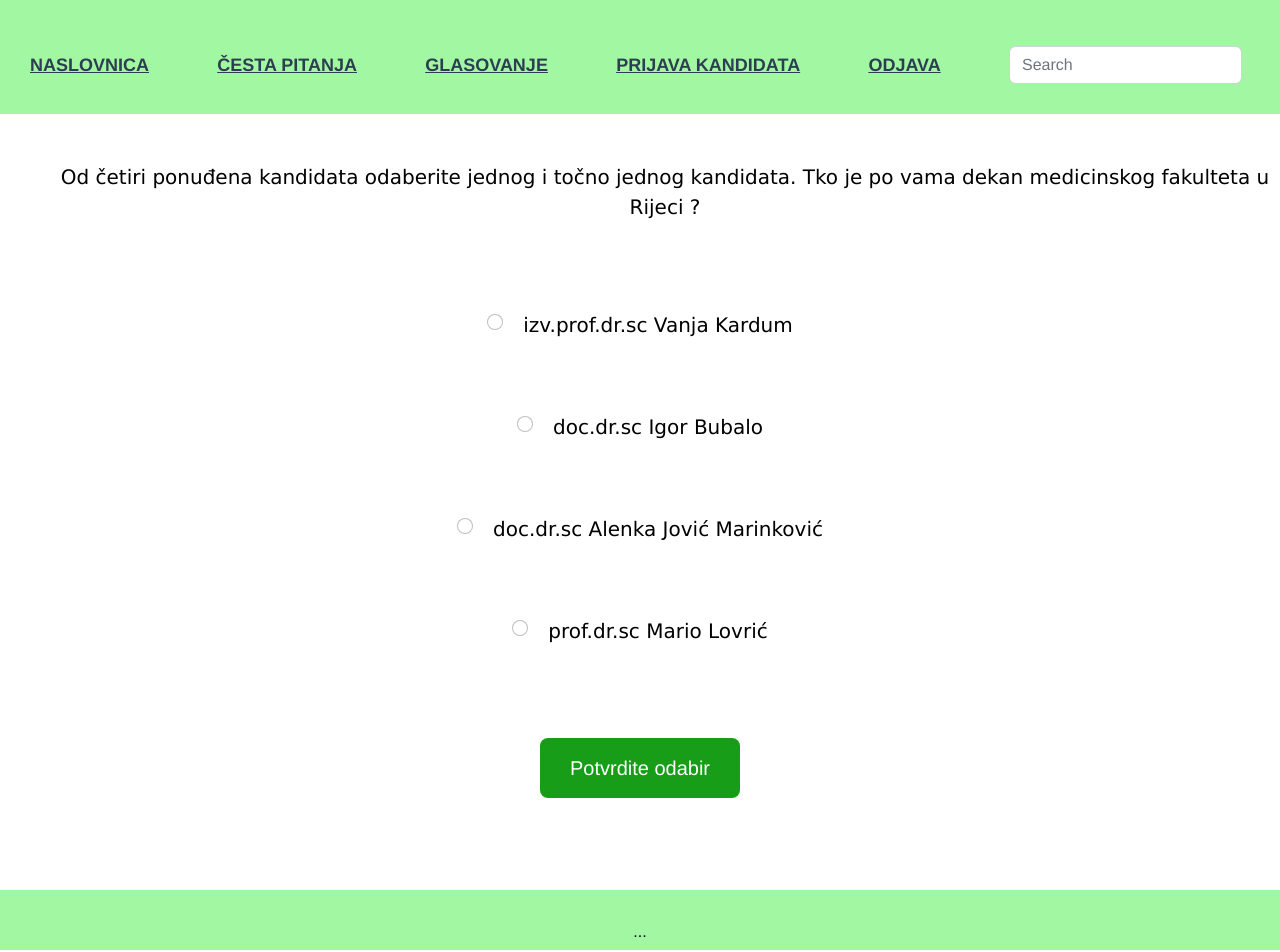
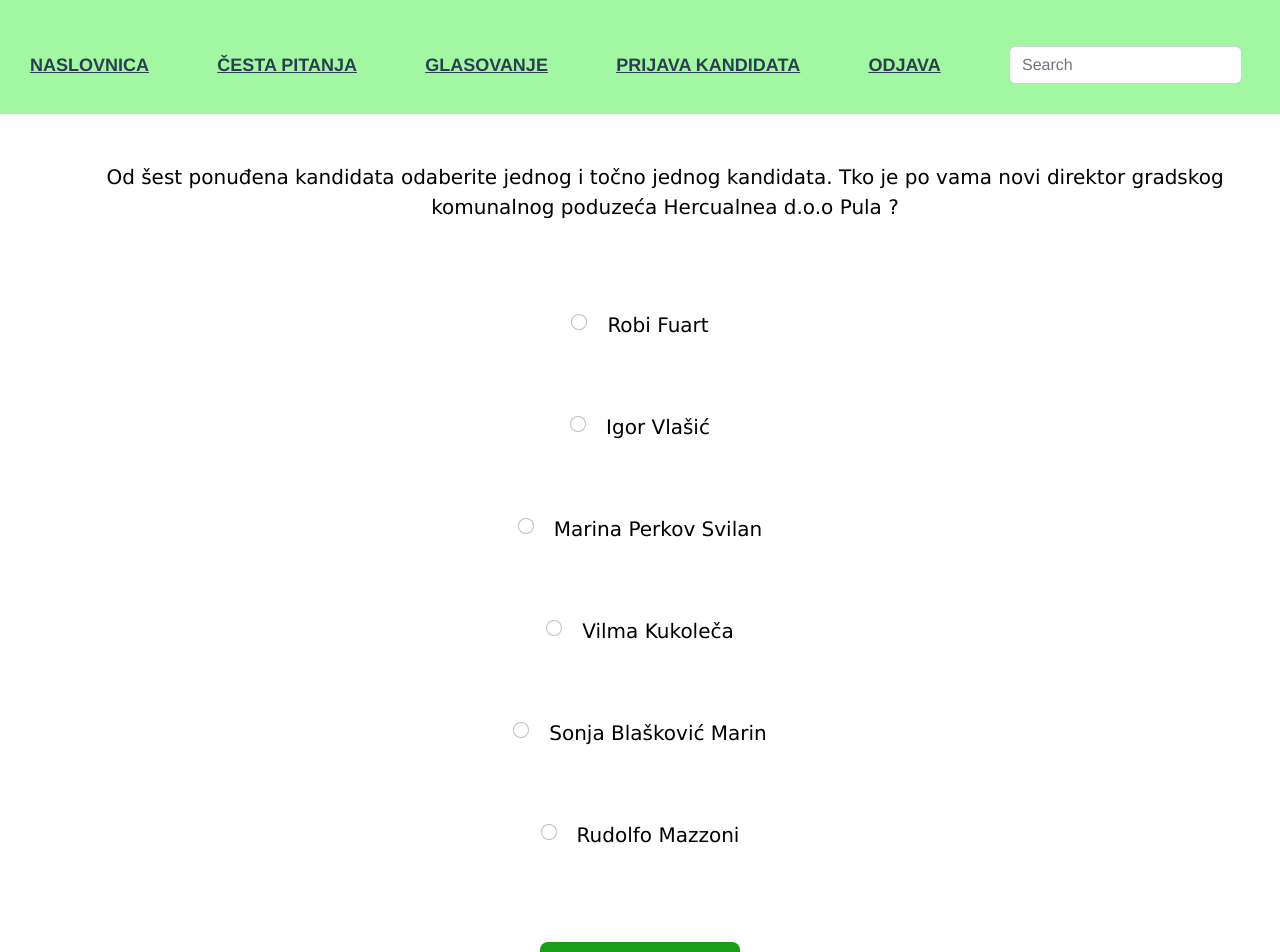
Before and after one commit to robertpaukovic1/projekt-pi-2022, a Vue app: page /poll in a window 1280 px wide. Shown: the top 952 px of the page. Built offline with nearby package versions, Linux system fonts and the light colour scheme; no server answers.

Commit message:
vjezba_izmjene

```diff
--- a/src/views/HomeView.vue
+++ b/src/views/HomeView.vue
@@ -7,35 +7,6 @@
       <br />
       <br />
       <h3><b>Obavijesti i promjene</b></h3>
-      <br />
-      <br />
-      <div class="card" style="width: 30rem">
-        <div class="card-body">
-          <p>
-            Zaposlenici Sveučilišta u Rijeci<br />
-            Okušati će se po prvi puta<br />
-            na elektroničkom glasovanju 5.9.2022.<br />
-            Korisnici aplikacije prijavom na <br />
-            na poslovni i svoj korisnički račun <br />
-            moraju pristupiti listi, ispuniti obrazac pristupa <br />
-            te dobiti listu kandidata. <br />
-            Mogućnosti glasovanja su od 8:00 h do 12:00 h.<br />
-            Naknadno glasovanje nije moguće !!
-          </p>
-        </div>
-      </div>
-      <br />
-      <br />
-      <div class="card" style="width: 30rem">
-        <div class="card-body">
-          <p>
-            Čitanje i proglašenje novog dekana<br />
-            na Sveučilištu u Rijeci održati će se 12.9 u 15:00 h.<br />
-            Konačna objava imena novog dekana biti će <br />
-            objavljena na stranice ove aplikacije
-          </p>
-        </div>
-      </div>
       <br />
       <br />
       <div class="card" style="width: 30rem">
@@ -54,12 +25,15 @@
       <div class="card" style="width: 30rem">
         <div class="card-body">
           <p>
-            Dana 01.10.2022. otvaraju se prijave kandidature za izbor novog
-            ravnatelja KBC-a Rebro.<br />
-            Svi medicinski djelatnici kandidaturu za ravnatelja mogu ispuniti i
-            poslati putem ove aplikacije.<br />
-            Prijave kandidature se primaju do 15.10 23:59 h.<br />Nakandna
-            prijava neće biti moguća.
+            U utorak 15 studenog, otvaraju se prijave kanidature za novog
+            ravnatelja ili ravnateljicu<br />gradske knjižnice i čitaonice u
+            Karlovcu. Zaposlenici koji se odluče kandidirati za ravnatelja dužni
+            su na ovoj aplikaciji prijaviti kanidaturu.<br />
+            Mala napomena je da zaposlenici kao novi korisnici<br />najprije
+            moraju se registrirati i prijaviti svojim računom u sustav
+            glasovanja.<br />
+            Prijave kanidature su moguće do kraja studenog. Naknadna prijava
+            nije moguća.
           </p>
         </div>
       </div>
--- a/src/views/Poll.vue
+++ b/src/views/Poll.vue
@@ -3,8 +3,9 @@
   <br />
   <div class="quection-text">
     <p>
-      Od četiri ponuđena kandidata odaberite jednog i točno jednog kandidata.
-      Tko je po vama dekan medicinskog fakulteta u Rijeci ?
+      Od šest ponuđena kandidata odaberite jednog i točno jednog kandidata. Tko
+      je po vama novi direktor gradskog komunalnog poduzeća Hercualnea d.o.o
+      Pula ?
     </p>
   </div>
   <br />
@@ -19,8 +20,22 @@
       value=""
       aria-label="..."
     />
+    <label class="form-check-label" for="flexRadioDefault1"> Robi Fuart </label>
+  </div>
+  <br />
+  <br />
+  <br />
+  <div>
+    <input
+      class="form-check-input"
+      type="radio"
+      name="radioNoLabel"
+      id="radioNoLabel2"
+      value=""
+      aria-label="..."
+    />
     <label class="form-check-label" for="flexRadioDefault1">
-      izv.prof.dr.sc Vanja Kardum
+      Igor Vlašić
     </label>
   </div>
   <br />
@@ -36,23 +51,7 @@
       aria-label="..."
     />
     <label class="form-check-label" for="flexRadioDefault1">
-      doc.dr.sc Igor Bubalo
-    </label>
-  </div>
-  <br />
-  <br />
-  <br />
-  <div>
-    <input
-      class="form-check-input"
-      type="radio"
-      name="radioNoLabel"
-      id="radioNoLabel2"
-      value=""
-      aria-label="..."
-    />
-    <label class="form-check-label" for="flexRadioDefault1">
-      doc.dr.sc Alenka Jović Marinković
+      Marina Perkov Svilan
     </label>
   </div>
   <br />
@@ -72,7 +71,47 @@
       for="flexRadioDefault1"
       position="horisontal"
     >
-      prof.dr.sc Mario Lovrić
+      Vilma Kukoleča
+    </label>
+  </div>
+  <br />
+  <br />
+  <br />
+  <div>
+    <input
+      class="form-check-input"
+      type="radio"
+      name="radioNoLabel"
+      id="radioNoLabel2"
+      value=""
+      aria-label="..."
+    />
+    <label
+      class="form-check-label"
+      for="flexRadioDefault1"
+      position="horisontal"
+    >
+      Sonja Blašković Marin
+    </label>
+  </div>
+  <br />
+  <br />
+  <br />
+  <div>
+    <input
+      class="form-check-input"
+      type="radio"
+      name="radioNoLabel"
+      id="radioNoLabel2"
+      value=""
+      aria-label="..."
+    />
+    <label
+      class="form-check-label"
+      for="flexRadioDefault1"
+      position="horisontal"
+    >
+      Rudolfo Mazzoni
     </label>
   </div>
   <br />
--- a/src/views/VotingList.vue
+++ b/src/views/VotingList.vue
@@ -10,8 +10,8 @@
     <div class="d-grid gap-2">
       <button class="btn btn-primary" type="button" @click="votinglist">
         <b>
-          Lista kandidata za izbor novog dekana Medicinskog fakulteta u
-          Rijeci</b
+          Izbor kandidata za novog direktora gradskog komunalnog poduzeća
+          Hercualnea d.o.o Pula</b
         >
       </button>
     </div>
```
Also changed, not shown: 1 other file (tests, documents, lock files or other folders).
